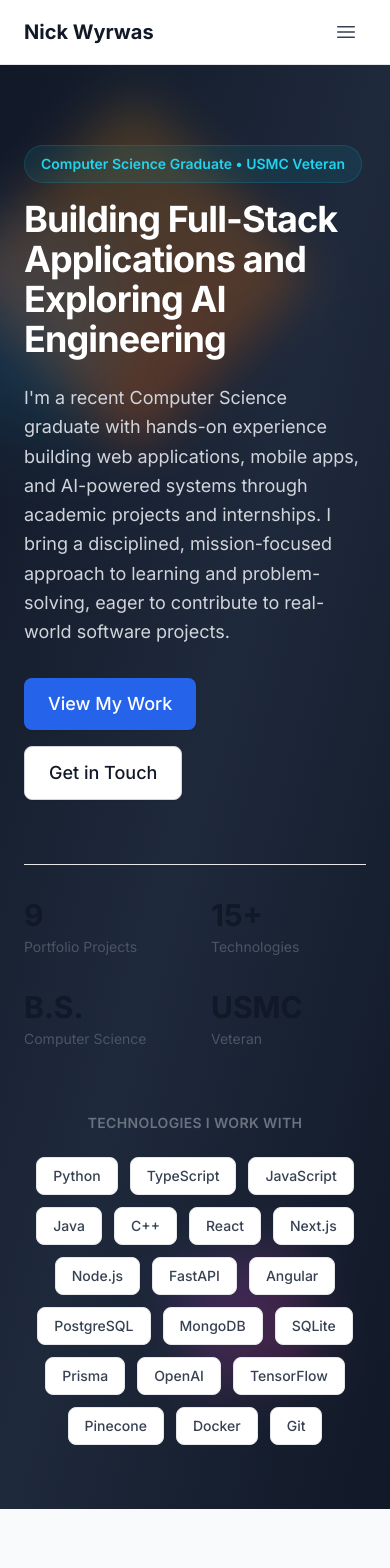
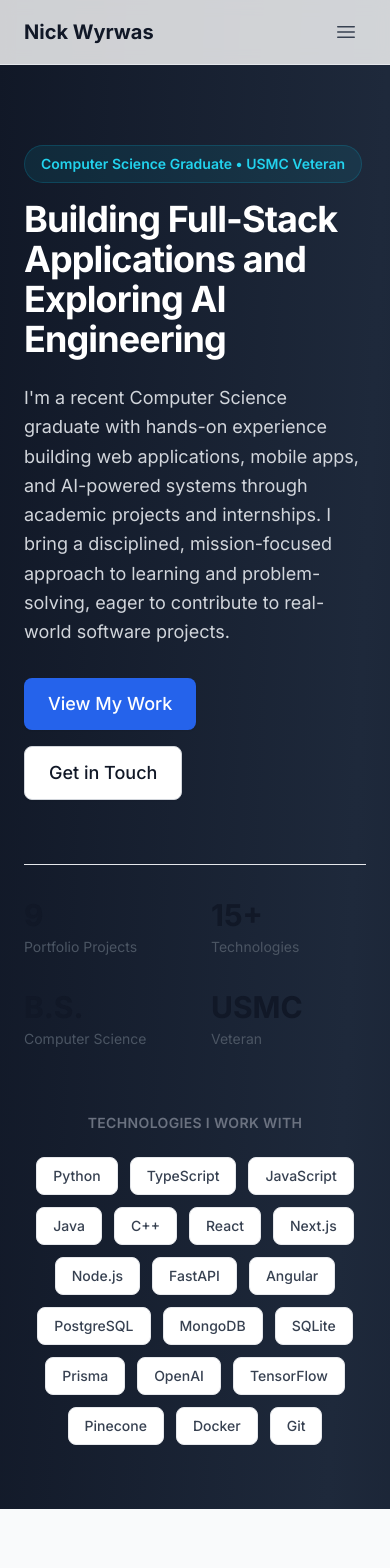
Before and after one commit to nwyrwas/Portfolio, a Next.js app: page / in a window 390 px wide. Shown: the top 1568 px of the page. Built offline with nearby package versions, Linux system fonts and the light colour scheme.

Commit message:
background changes

```diff
--- a/app/about/page.tsx
+++ b/app/about/page.tsx
@@ -10,9 +10,7 @@ export const metadata: Metadata = {
 export default function AboutPage() {
   return (
     <>
-      <Section background="none" className="pt-20 relative overflow-hidden">
-        {/* Mesh Gradient Background */}
-        <div className="absolute inset-0 bg-gradient-to-br from-blue-100 via-purple-50 to-pink-100 -z-10"></div>
+      <Section background="none" className="pt-20">
         <div className="max-w-6xl">
           <h1 className="heading-1 mb-12">About Me</h1>
 
--- a/app/contact/page.tsx
+++ b/app/contact/page.tsx
@@ -32,9 +32,7 @@ export default function ContactPage() {
 
   return (
     <>
-      <Section background="none" className="pt-20 relative overflow-hidden">
-        {/* Mesh Gradient Background */}
-        <div className="absolute inset-0 bg-gradient-to-br from-blue-100 via-purple-50 to-pink-100 -z-10"></div>
+      <Section background="none" className="pt-20">
         <div className="max-w-4xl mx-auto">
           <div className="mb-12 text-center">
             <h1 className="heading-1 mb-6">Let's Talk</h1>
--- a/app/layout.tsx
+++ b/app/layout.tsx
@@ -65,7 +65,7 @@ export default function RootLayout({
 }>) {
   return (
     <html lang="en" className={inter.variable}>
-      <body className="font-sans">
+      <body className="font-sans bg-gradient-to-br from-gray-900 via-slate-800 to-gray-900 text-white">
         <Navigation />
         <main>{children}</main>
         <Footer />
--- a/app/page.tsx
+++ b/app/page.tsx
@@ -10,24 +10,7 @@ export default function Home() {
   return (
     <>
       {/* Hero Section */}
-      <Section background="none" className="pt-20 md:pt-32 relative overflow-hidden">
-        {/* Dark Background with 3D Geometric Shapes */}
-        <div className="absolute inset-0 bg-gradient-to-br from-gray-900 via-slate-800 to-gray-900 -z-10"></div>
-
-        {/* Floating Geometric Shapes */}
-        <div className="absolute inset-0 -z-10 overflow-hidden">
-          {/* Large cube - top right */}
-          <div className="absolute top-20 right-32 w-64 h-64 bg-gradient-to-br from-amber-500/20 to-orange-600/30 rotate-45 transform-gpu blur-xl rounded-3xl"></div>
-
-          {/* Medium cube - left */}
-          <div className="absolute top-40 -left-20 w-48 h-48 bg-gradient-to-br from-blue-500/15 to-cyan-600/20 rotate-12 transform-gpu blur-2xl rounded-2xl"></div>
-
-          {/* Small accent - bottom right */}
-          <div className="absolute bottom-32 right-20 w-32 h-32 bg-gradient-to-br from-purple-500/20 to-pink-600/25 -rotate-12 transform-gpu blur-xl rounded-xl"></div>
-
-          {/* Warm glow orb - center */}
-          <div className="absolute top-1/3 right-1/4 w-96 h-96 bg-gradient-radial from-amber-400/10 via-orange-500/5 to-transparent blur-3xl rounded-full"></div>
-        </div>
+      <Section background="none" className="pt-20 md:pt-32">
         <div className="max-w-4xl">
           <div className="inline-block mb-4 px-4 py-2 bg-cyan-500/10 text-cyan-400 border border-cyan-500/20 rounded-full text-sm font-semibold">
             Computer Science Graduate • USMC Veteran
--- a/app/projects/page.tsx
+++ b/app/projects/page.tsx
@@ -12,9 +12,7 @@ export const metadata: Metadata = {
 export default function ProjectsPage() {
   return (
     <>
-      <Section background="none" className="pt-20 relative overflow-hidden">
-        {/* Mesh Gradient Background */}
-        <div className="absolute inset-0 bg-gradient-to-br from-blue-100 via-purple-50 to-pink-100 -z-10"></div>
+      <Section background="none" className="pt-20">
         <div className="max-w-3xl mb-16">
           <h1 className="heading-1 mb-6">Projects & Case Studies</h1>
           <p className="body-large">
--- a/app/skills/page.tsx
+++ b/app/skills/page.tsx
@@ -172,9 +172,7 @@ const skillCategories = [
 export default function SkillsPage() {
   return (
     <>
-      <Section background="none" className="pt-20 relative overflow-hidden">
-        {/* Mesh Gradient Background */}
-        <div className="absolute inset-0 bg-gradient-to-br from-blue-100 via-purple-50 to-pink-100 -z-10"></div>
+      <Section background="none" className="pt-20">
         <div className="max-w-4xl mb-12">
           <h1 className="heading-1 mb-6">Skills & Expertise</h1>
           <p className="body-large mb-6">
```
